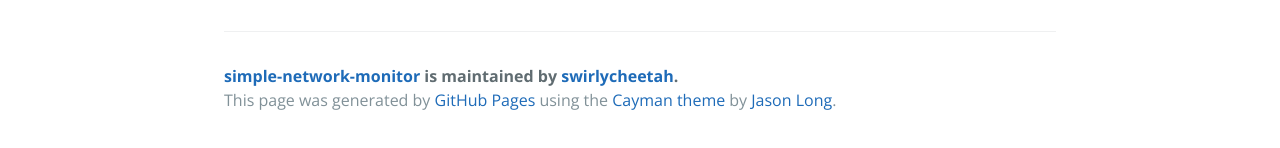
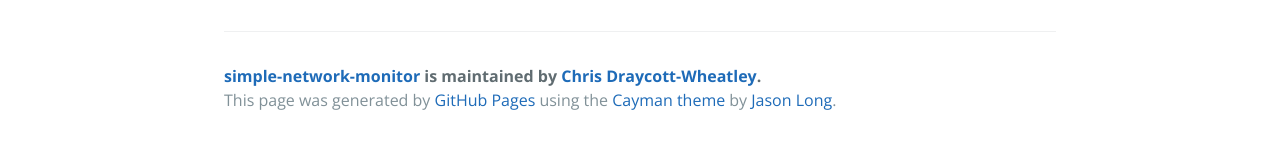
Before and after one commit to chrisdwheatley/simple-network-monitor, a plain HTML site: page index.html in a window 1280 px wide. Shown: the part 512-660 px from the top of the page. Drawn offline with nearby package versions, Linux system fonts and the light colour scheme.

Commit message:
update ref to app

```diff
--- a/index.html
+++ b/index.html
@@ -2,7 +2,7 @@
 <html lang="en-us">
   <head>
     <meta charset="UTF-8">
-    <title>simple-network-monitor by swirlycheetah</title>
+    <title>simple-network-monitor by Chris Draycott-Wheatley</title>
     <meta name="viewport" content="width=device-width, initial-scale=1">
     <link rel="stylesheet" type="text/css" href="stylesheets/normalize.css" media="screen">
     <link href='https://fonts.googleapis.com/css?family=Open+Sans:400,700' rel='stylesheet' type='text/css'>
@@ -14,8 +14,8 @@
       <h1 class="project-name">simple-network-monitor</h1>
       <h2 class="project-tagline">A simple network monitor Menubar app for OS X</h2>
       <a href="https://github.com/swirlycheetah/simple-network-monitor" class="btn">View on GitHub</a>
-      <a href="https://github.com/swirlycheetah/simple-network-monitor/zipball/master" class="btn">Download .zip</a>
-      <a href="https://github.com/swirlycheetah/simple-network-monitor/tarball/master" class="btn">Download .tar.gz</a>
+      <a href="https://github.com/swirlycheetah/simple-network-monitor/zipball/app" class="btn">Download .zip</a>
+      <a href="https://github.com/swirlycheetah/simple-network-monitor/tarball/app" class="btn">Download .tar.gz</a>
     </section>
 
     <section class="main-content">
@@ -25,7 +25,7 @@
 <p>A simple network monitor Menubar app for OS X</p>
 
       <footer class="site-footer">
-        <span class="site-footer-owner"><a href="https://github.com/swirlycheetah/simple-network-monitor">simple-network-monitor</a> is maintained by <a href="https://github.com/swirlycheetah">swirlycheetah</a>.</span>
+        <span class="site-footer-owner"><a href="https://github.com/swirlycheetah/simple-network-monitor">simple-network-monitor</a> is maintained by <a href="https://github.com/swirlycheetah">Chris Draycott-Wheatley</a>.</span>
 
         <span class="site-footer-credits">This page was generated by <a href="https://pages.github.com">GitHub Pages</a> using the <a href="https://github.com/jasonlong/cayman-theme">Cayman theme</a> by <a href="https://twitter.com/jasonlong">Jason Long</a>.</span>
       </footer>
```
